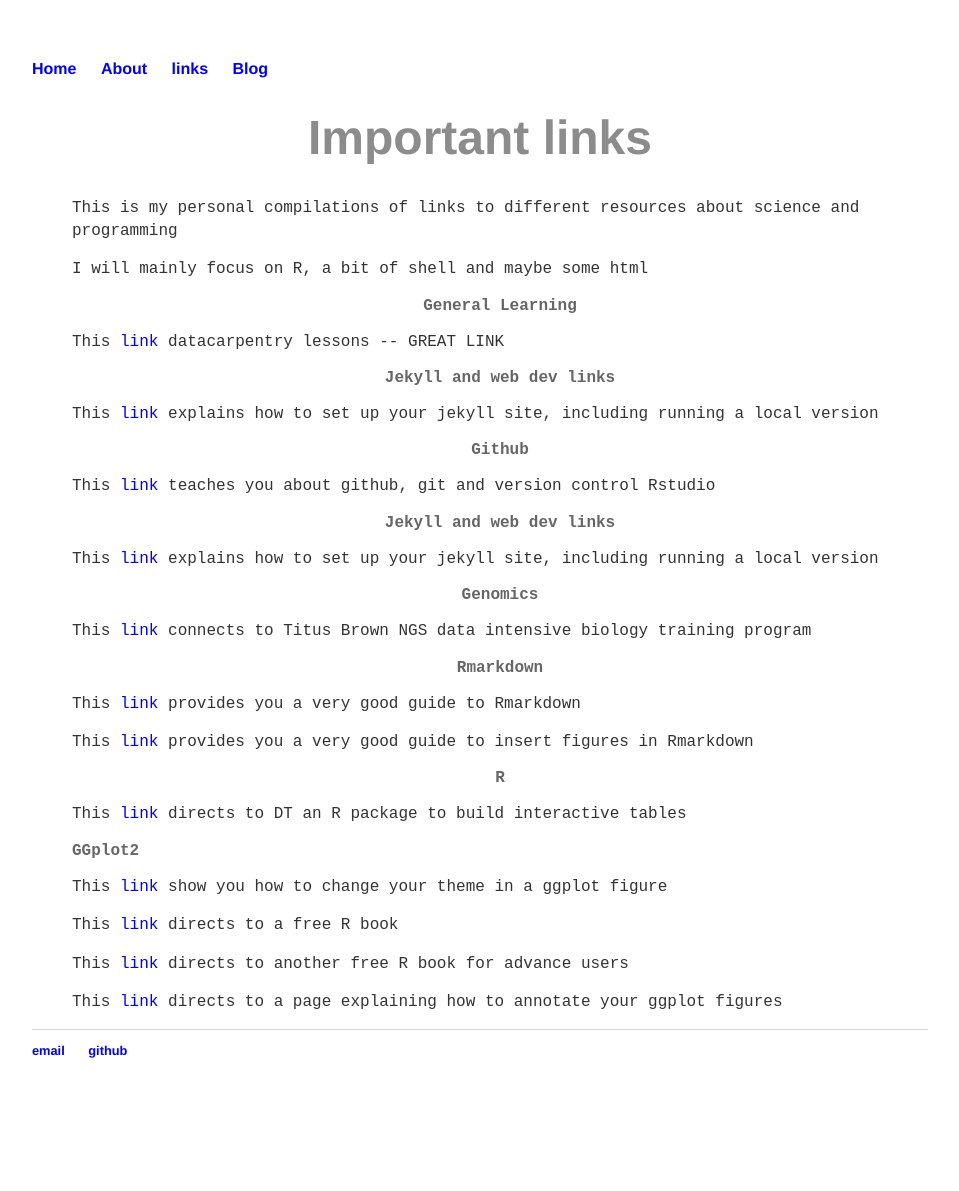
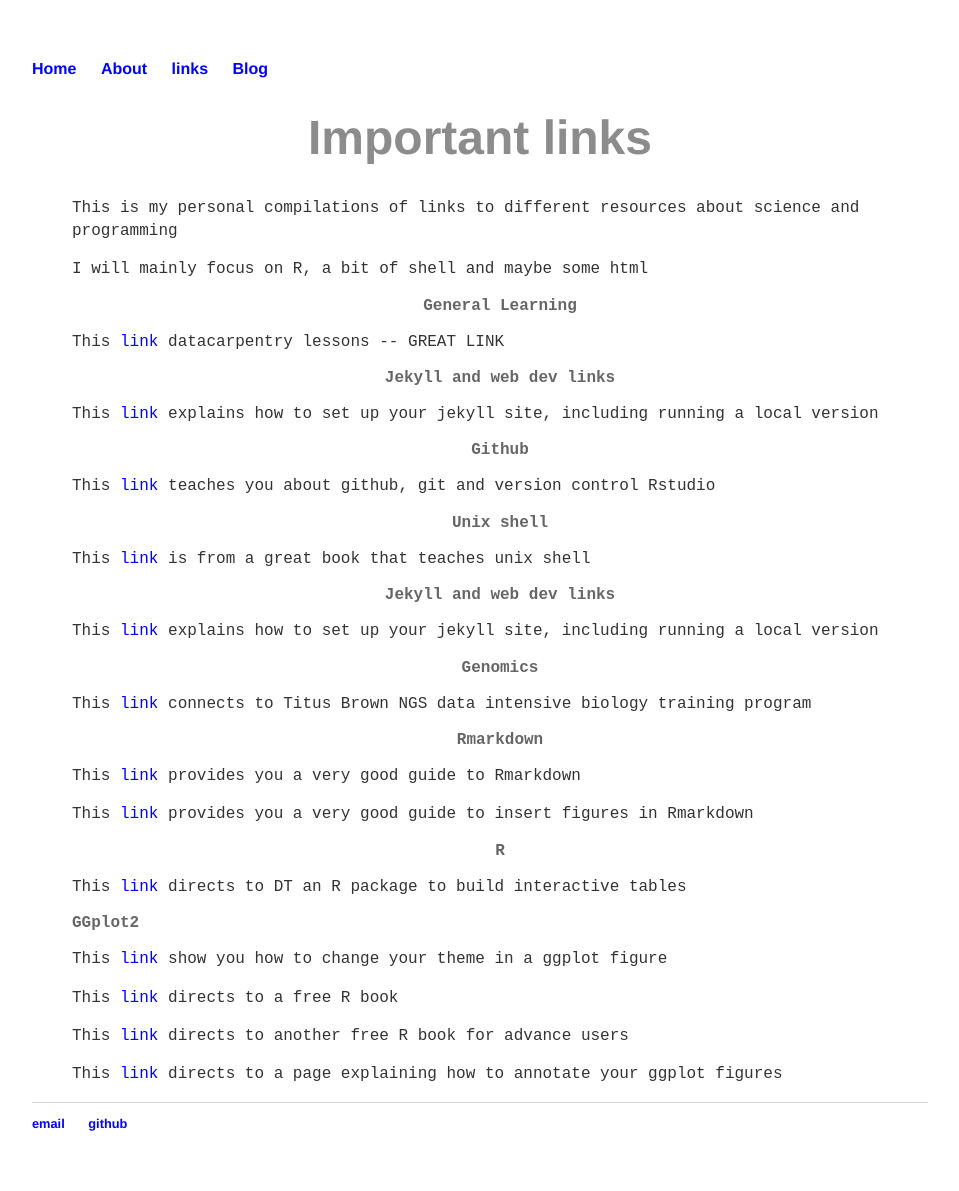
Before and after one commit to mamora/oldpage.github.io, a Jekyll site: the page built from links/index.html, in a window 1280 px wide. Shown: the whole page, without its empty margins (160-1119 px from the left). Built offline with Jekyll 4.4.1, drawn with Linux system fonts in a browser that asks for light colours; before the commit the page ends 1118 px from its top, so only the background shows below that.

Commit message:
add links

```diff
--- a/links/index.html
+++ b/links/index.html
@@ -29,6 +29,10 @@ title: Links
 
 <p>This <a href="http://happygitwithr.com/troubleshooting.html#pushpull-buttons-greyed-out-in-rstudio">link</a> teaches you about github, git and version control Rstudio</p>
 
+<h2>Unix shell</h2>
+
+<p>This <a href="http://seankross.com/the-unix-workbench/">link</a> is from a great book that teaches unix shell</p>
+
 <h2>Jekyll and web dev links</h2>
 
 <p>This <a href="https://help.github.com/articles/setting-up-your-github-pages-site-locally-with-jekyll/#keeping-your-site-up-to-date-with-the-github-pages-gem">link</a> explains how to set up your jekyll site, including running a local version</p>
```
